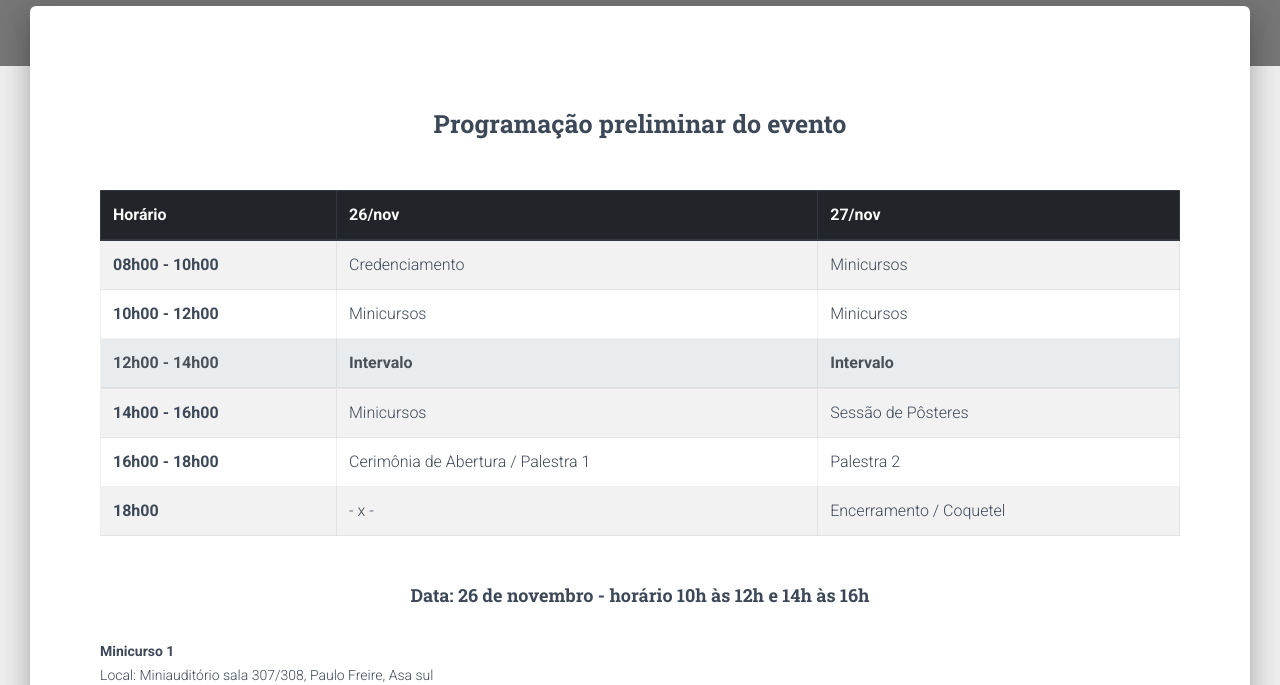
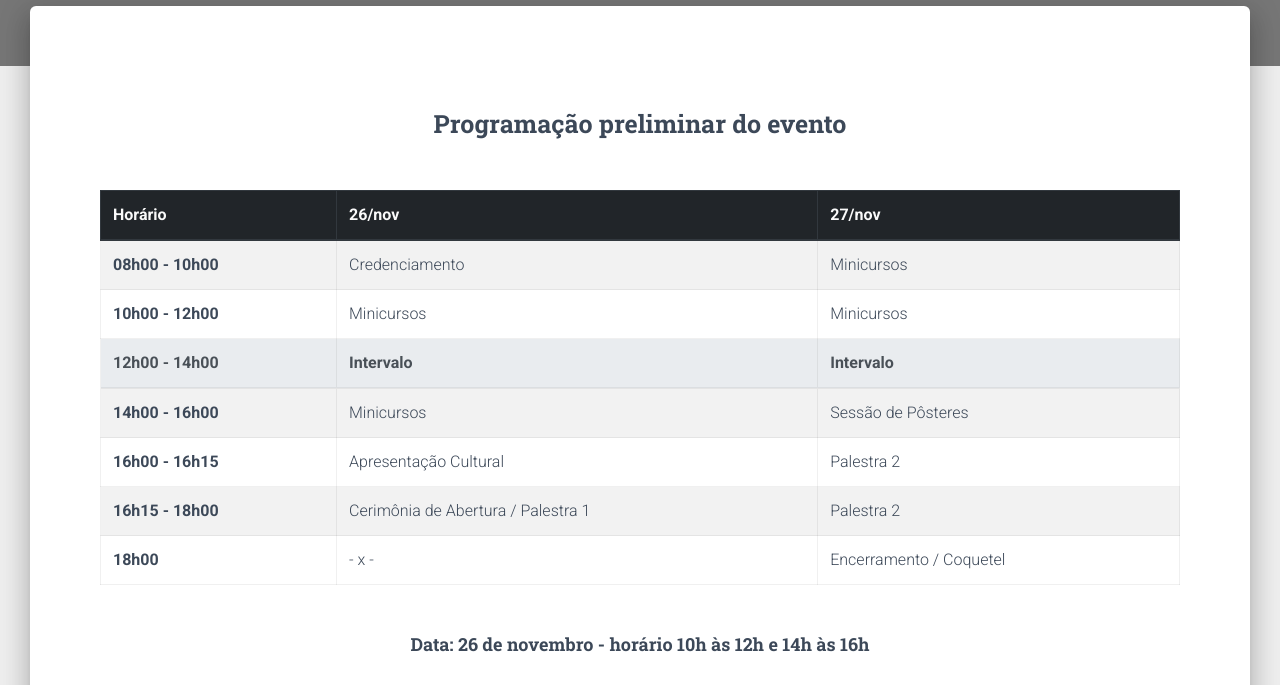
Before and after one commit to micaelgomes/jim2018, a plain HTML site: page progamacao.html in a window 1280 px wide. Shown: the part 94-779 px from the top of the page. Drawn offline with Linux system fonts and the light colour scheme.

Commit message:
update programacao

```diff
--- a/progamacao.html
+++ b/progamacao.html
@@ -111,7 +111,12 @@
                 <td>Sessão de Pôsteres</td>
               </tr>
               <tr>
-                <th scope="row">16h00 - 18h00</th>
+                <th scope="row">16h00 - 16h15</th>
+                <td>Apresentação Cultural</td>
+                <td>Palestra 2</td>
+              </tr>
+              <tr>
+                <th scope="row">16h15 - 18h00</th>
                 <td>Cerimônia de Abertura / Palestra 1</td>
                 <td>Palestra 2</td>
               </tr>
```
Also changed, not shown: inscricao.html (+2 -1 lines).
